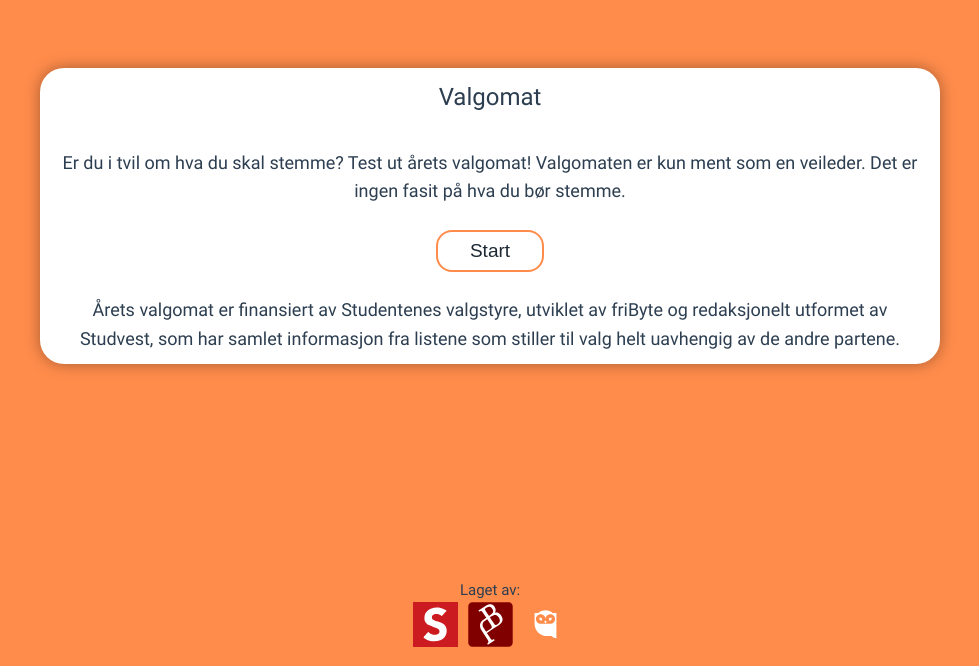
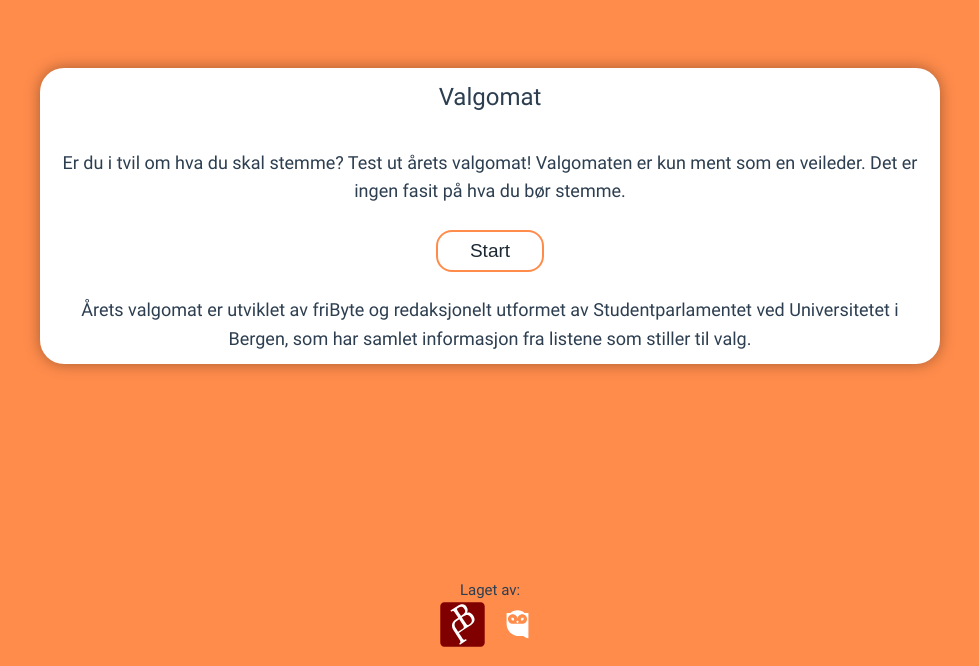
Before and after one commit to fribyte-code/valgomat, a Vue app: page / in a window 1280 px wide. Shown: the part 134-800 px from the top of the page, without its empty margins (150-1129 px from the left). Built offline with nearby package versions, Linux system fonts and the light colour scheme.

Commit message:
Removed Studvest text and logo

```diff
--- a/src/App.vue
+++ b/src/App.vue
@@ -19,9 +19,9 @@ function getStatementFromUrlParam(): ValgomatData {
   );
   // Change default statement here every year
   let statementsCsv = lister2023CSV;
-  let introTextHtml = `Årets valgomat er finansiert av Studentenes valgstyre, utviklet av
-        friByte og redaksjonelt utformet av Studvest, som har samlet informasjon
-        fra listene som stiller til valg helt uavhengig av de andre partene.`;
+  let introTextHtml = `Årets valgomat er utviklet av
+        friByte og redaksjonelt utformet av Studentparlamentet ved Universitetet i Bergen, som har samlet informasjon
+        fra listene som stiller til valg.`;
   let resultTextHtml = `Husk at valgomaten bare er veiledende, og ikke en fasit på hva du skal
       stemme. Vi oppfordrer til å lese mer om hva listene mener. Vi har blant
       annet intervjuet listekandidatene
--- a/src/components/Forside.vue
+++ b/src/components/Forside.vue
@@ -40,9 +40,6 @@ function restart() {
     <footer class="footer">
       <p>Laget av:</p>
       <p class="logos">
-        <a href="https://studvest.no" target="_blank"
-          ><img class="logo" :src="studvestLogoSrc" alt="Studvest"
-        /></a>
         <a href="https://fribyte.no" target="_blank"
           ><img class="logo" :src="friByteSrc" alt="fribyte"
         /></a>
--- a/src/components/StatementForm.vue
+++ b/src/components/StatementForm.vue
@@ -11,7 +11,7 @@ defineEmits<{
 }>();
 
 const userValue = ref<StatementValue>(0);
-let options = {
+const options = {
   "Helt uenig": -2,
   "Litt Uenig": -1,
   "Litt enig": 1,
```
